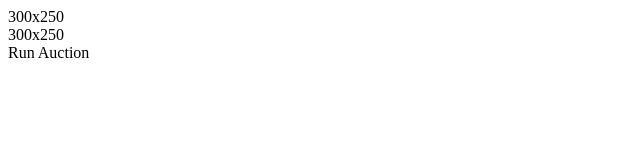
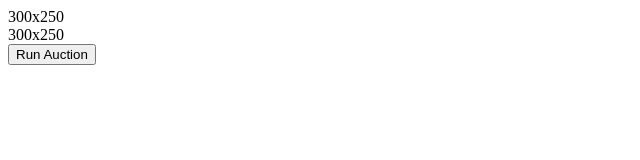
Before and after one commit to ssuman/ssp-test-site, a plain HTML site: page index.html in a window 1280 px wide. Shown: the full height of the page, 0-640 px from the left. Drawn offline with Linux system fonts and the light colour scheme.

Commit message:
commit auction

```diff
--- a/index.html
+++ b/index.html
@@ -26,7 +26,7 @@
     <div class="overlap-3" id="ad-container">
       <div class="demo-ad-slot-area" id="fledge-iframe">300x250</div>
     </div>
-    <div id="run" class="button1">Run Auction</div>
+    <button id="run" class="button1">Run Auction</button>
     <script src="./supply.js"></script>
   </body>
 </html>
```
